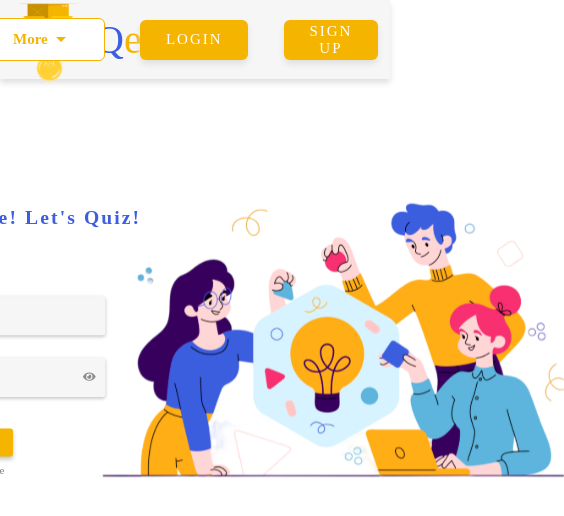
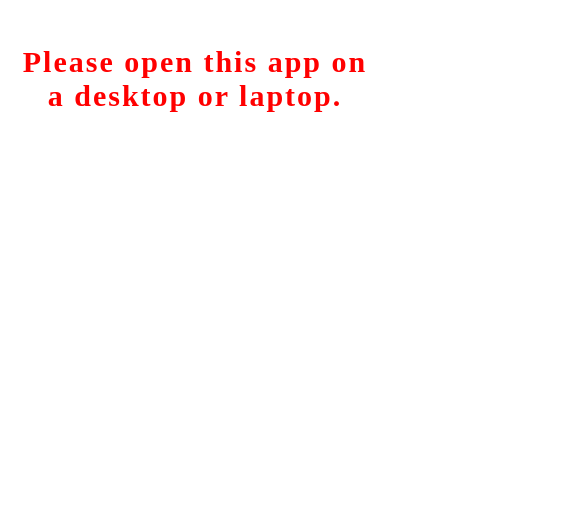
Before and after one commit to RohitRaj766/Qezee, a React (Create React App) app in the folder client/: page /login in a window 390 px wide. Shown: the top 516 px of the page, 564 px wide, since content can reach past the window. Built offline with nearby package versions, Linux system fonts and the light colour scheme.

Commit message:
only on desktop

```diff
--- a/client/src/App.js
+++ b/client/src/App.js
@@ -1,4 +1,4 @@
-import React, { useEffect,useState } from "react";
+import React, { useEffect, useState } from "react";
 import { useDispatch, useSelector } from "react-redux";
 import {
   BrowserRouter as Router,
@@ -27,30 +27,42 @@ import Forgot from "./user/userScreens/forgot/Forgot";
 import ResetPassword from "./user/userScreens/forgot/ResetPassword";
 import AdminDashboard from './admin/adminScreens/adminDashboard/AdminDashboard'
 import CreateQuiz from "./admin/adminScreens/adminDashboard/createQuiz/CreateQuiz";
-import AdminSidebar from "./admin/adminScreens/adminDashboard/adminSidebar/AdminSidebar";
+// import AdminSidebar from "./admin/adminScreens/adminDashboard/adminSidebar/AdminSidebar";
 import HandleUser from "./admin/adminScreens/adminDashboard/handleUser/HandleUser";
 
 const AppContent = () => {
   const isLoad = useSelector((state) => state.auth.isLoading);
   const [isOffline, setIsOffline] = useState(!navigator.onLine);
+  const [isDesktop, setIsDesktop] = useState(window.innerWidth >= 1260);
 
   useEffect(() => {
     const handleOnline = () => setIsOffline(false);
     const handleOffline = () => setIsOffline(true);
+    const handleResize = () => setIsDesktop(window.innerWidth >= 1260);
 
     window.addEventListener('online', handleOnline);
     window.addEventListener('offline', handleOffline);
+    window.addEventListener('resize', handleResize);
 
     return () => {
       window.removeEventListener('online', handleOnline);
       window.removeEventListener('offline', handleOffline);
+      window.removeEventListener('resize', handleResize);
     };
   }, []);
+
+  if (!isDesktop) {
+    return (
+      <div style={{ textAlign: 'center', padding: '20px', fontSize:'30px' }}>
+        <h1 style={{color:'red'}}>Please open this app on a desktop or laptop.</h1>
+      </div>
+    );
+  }
 
   return (
     <>
       {isLoad && <Loader />}
-      {isOffline &&  <NoInternetModal isVisible={isOffline} onClose={() => {setIsOffline(false);  window.location.reload();}} />}
+      {isOffline &&  <NoInternetModal isVisible={isOffline} onClose={() => {setIsOffline(false); window.location.reload();}} />}
       <Routes>
         <Route path="/" element={<Login />} />
         <Route path="/signup" element={<Signup />} />
```
